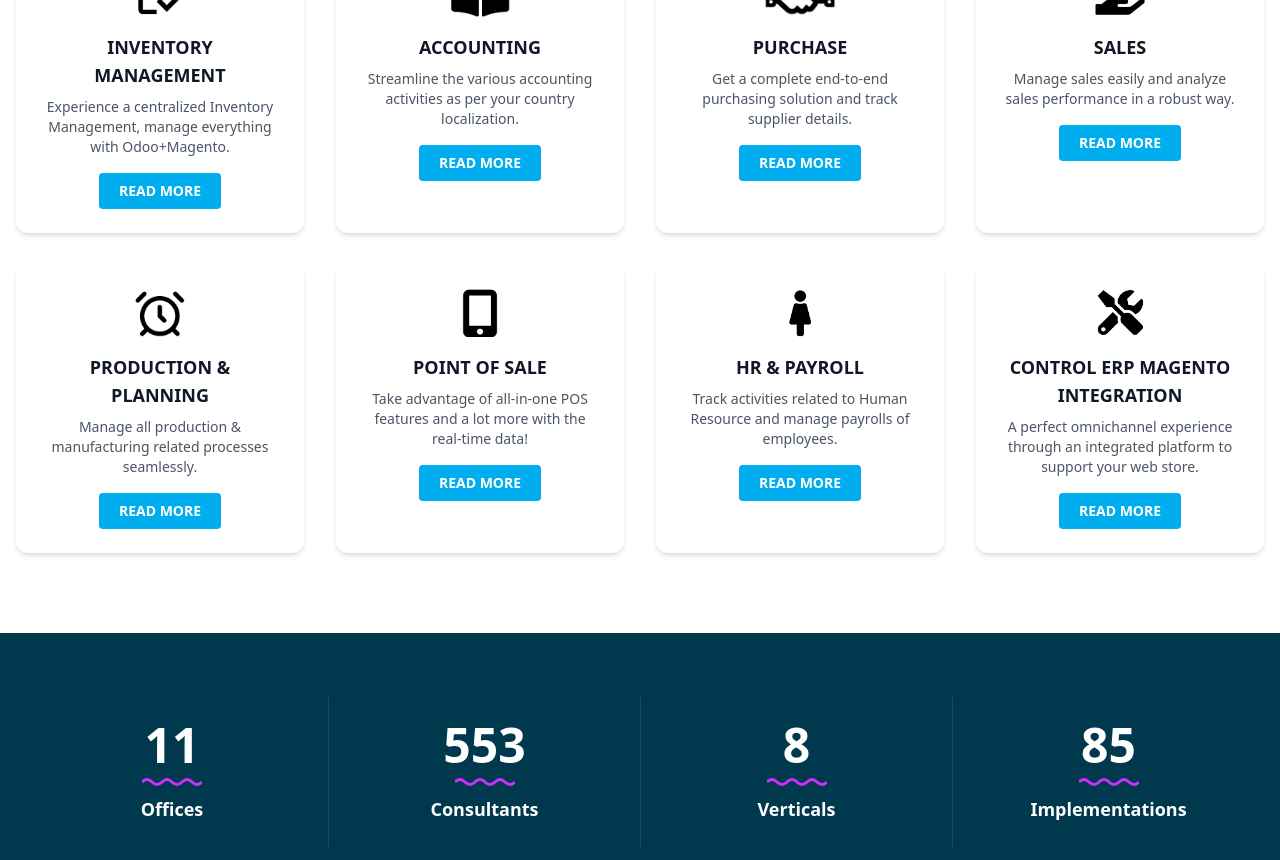
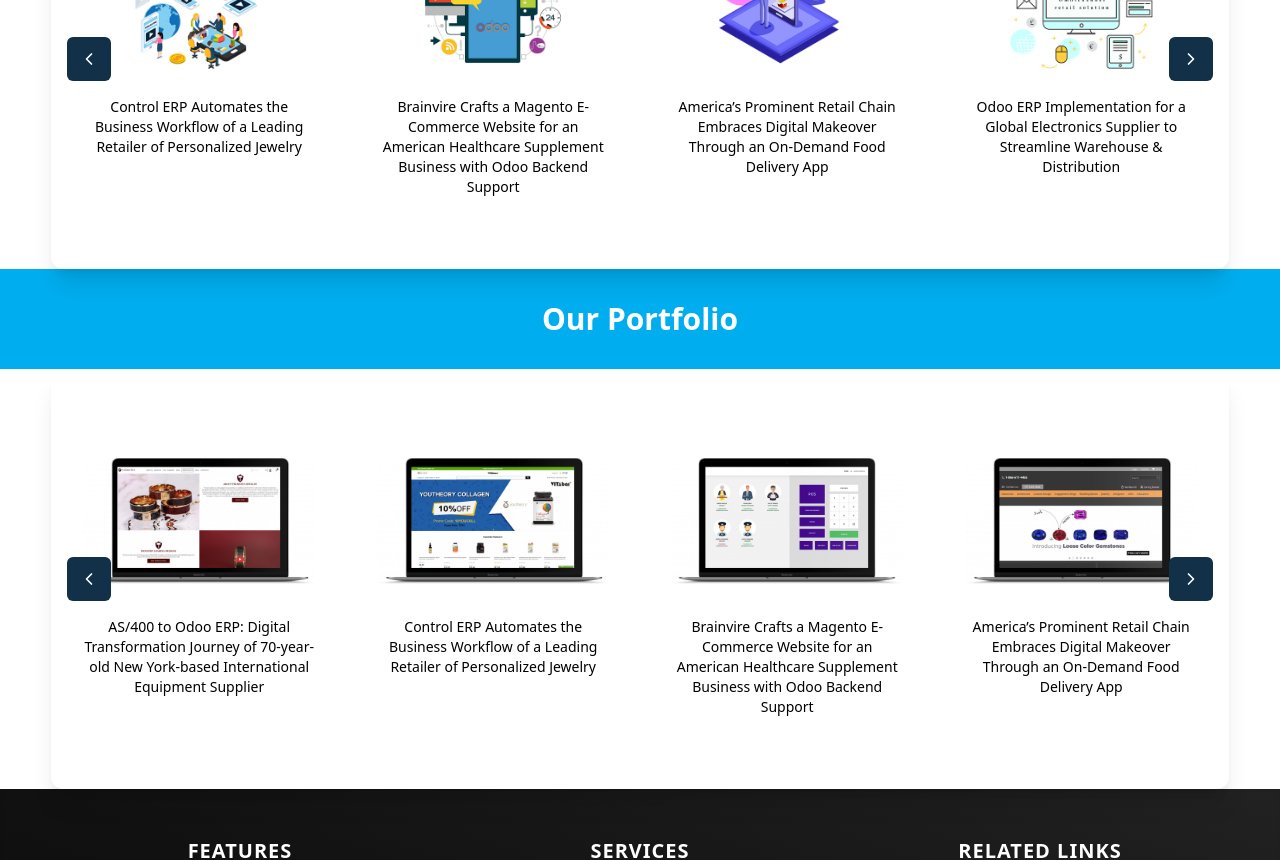
Before and after one commit to ShahzaibShahid0300/qsoft, a React (Vite) app: page / in a window 1280 px wide. Shown: the part 2440-3300 px from the top of the page. Built offline with nearby package versions, Linux system fonts and the light colour scheme.

Commit message:
updated home

```diff
--- a/src/App.jsx
+++ b/src/App.jsx
@@ -47,8 +47,6 @@ function App() {
               <FeatureGrid />
               <FeaturesSection />
               <ClientSection />
-              <FeaturesSectionTwo />
-              <StatsSection />
               <CaseStudySlider />
               <OurPortfolio />
             </>
```
